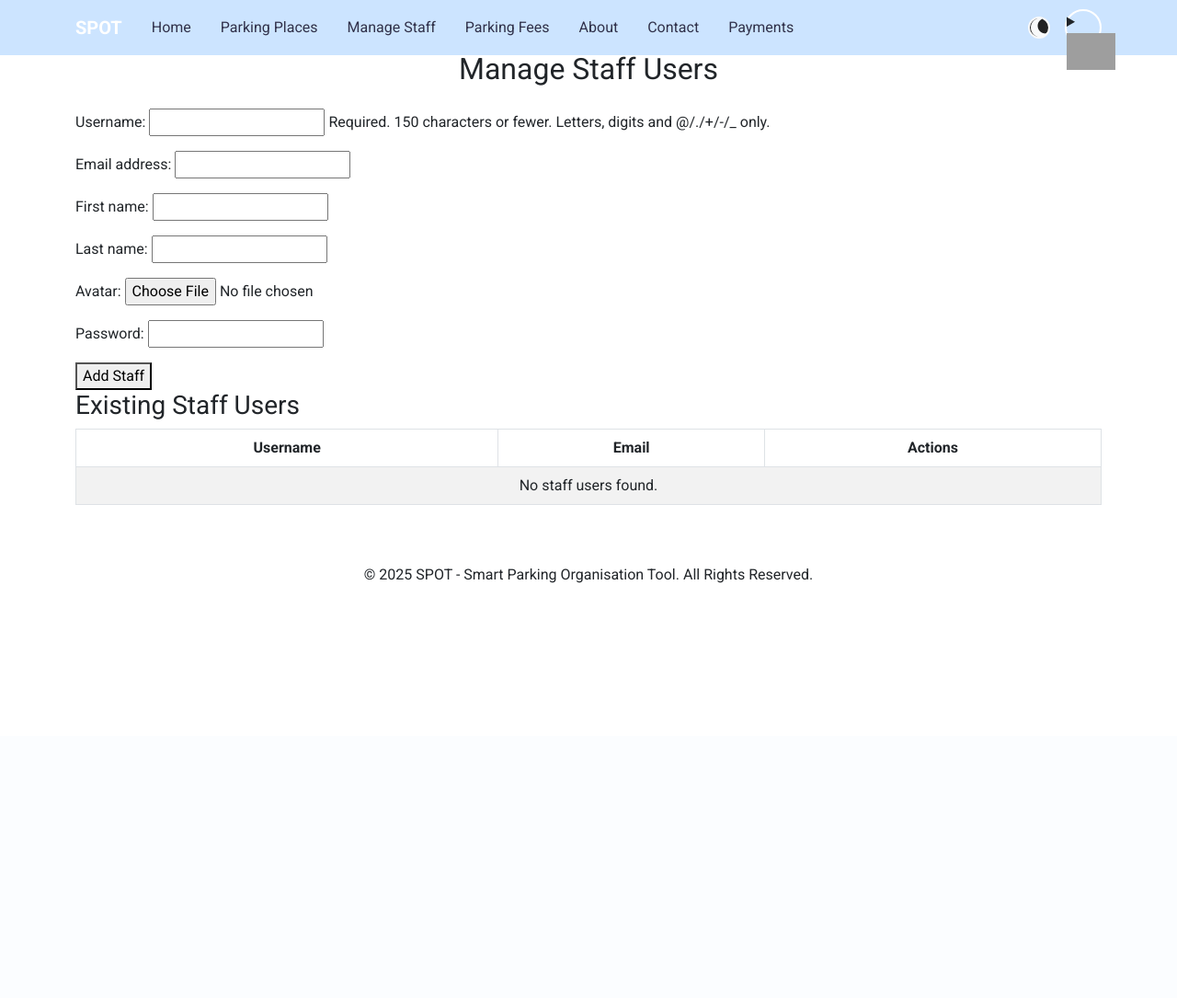
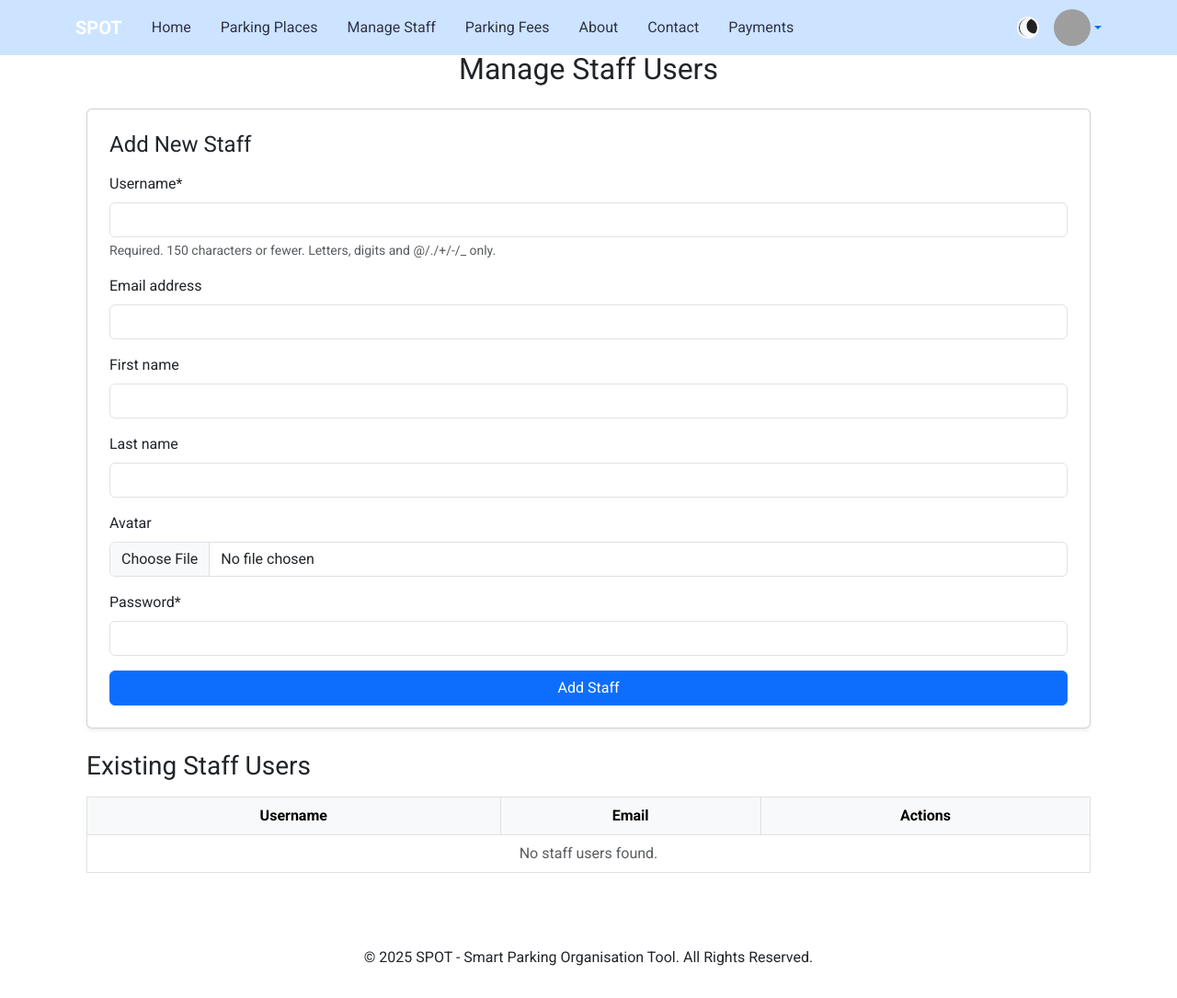
Before and after one commit to tharun977/spot-main, a Django app: page /manage_staff_users/ in a window 1280 px wide. Shown: the whole page at 92% size. Before the commit the page ends 634 px from the top, so only its background shows below. Run offline with Django 5.2, Linux system fonts and the light colour scheme; the visitor is signed in with stand-in values (Sample User, id 1); data comes from the database, SQL or seed files in the repository; some libraries are stand-ins or nearby versions; grey boxes are pictures that could not be loaded.

Commit message:
ui impro

```diff
--- a/templates/base.html
+++ b/templates/base.html
@@ -154,21 +154,35 @@
                         </button>
 
                         {% if user.is_authenticated %}
+                        {% load static %}
+
                         <!-- Profile Dropdown -->
-                        <div class="dropdown-container ms-3">
-                            <details class="dropdown right">
-                                <summary class="avatar">
-                                    <img src="{% if user.role == 'Admin' %}{% static 'images/default_user.png' %}{% else %}{{ user.get_avatar }}{% endif %}"
-                                        alt="User Avatar" height="40">
-                                </summary>
-                                <ul>
-                                    <li><a class="dropdown-item" href="{% url 'profile' %}"><i class="fas fa-user-circle"></i> My Profile</a></li>
-                                    <li><a class="dropdown-item" href="{% url 'settings' %}"><i class="fas fa-cog"></i> Settings</a></li>
-                                    <li class="divider"></li>
-                                    <li><a class="dropdown-item text-danger" href="{% url 'logout' %}"><i class="fas fa-sign-out-alt"></i> Logout</a></li>
-                                </ul>
-                            </details>
+                        <div class="dropdown ms-3">
+                            <a href="#" class="d-flex align-items-center text-decoration-none dropdown-toggle" id="profileDropdown" data-bs-toggle="dropdown" aria-expanded="false">
+                                <img src="{% if user.role == 'Admin' %}{% static 'images/default_user.png' %}{% else %}{{ user.get_avatar }}{% endif %}"
+                                    alt="User Avatar" class="rounded-circle" height="40" width="40">
+                            </a>
+
+                            <ul class="dropdown-menu dropdown-menu-end" aria-labelledby="profileDropdown">
+                                <li>
+                                    <a class="dropdown-item d-flex align-items-center" href="{% url 'profile' %}">
+                                        <i class="fas fa-user-circle me-2"></i> My Profile
+                                    </a>
+                                </li>
+                                <li>
+                                    <a class="dropdown-item d-flex align-items-center" href="{% url 'settings' %}">
+                                        <i class="fas fa-cog me-2"></i> Settings
+                                    </a>
+                                </li>
+                                <li><hr class="dropdown-divider"></li>
+                                <li>
+                                    <a class="dropdown-item d-flex align-items-center text-danger" href="{% url 'logout' %}">
+                                        <i class="fas fa-sign-out-alt me-2"></i> Logout
+                                    </a>
+                                </li>
+                            </ul>
                         </div>
+
                         {% else %}
                         <a href="{% url 'login' %}" class="btn btn-outline-light ms-3">Login</a>
                         {% endif %}
--- a/templates/home.html
+++ b/templates/home.html
@@ -41,6 +41,7 @@
         display: none;
     }
     body {
+        background: linear-gradient(to bottom, #7dc1f9, #e1eefb); /* Soft blue gradient */
         -ms-overflow-style: none; /* Hide scrollbar in IE & Edge */
         scrollbar-width: none; /* Hide scrollbar in Firefox */
     }
--- a/templates/manage_staff_users.html
+++ b/templates/manage_staff_users.html
@@ -1,20 +1,26 @@
 {% extends 'base.html' %}
+{% load crispy_forms_tags %}
 {% block title %}Manage Staff{% endblock %}
 
 {% block content %}
+<div class="container">
     <h2 class="my-4 text-center">Manage Staff Users</h2>
 
     <!-- Add Staff Form -->
+    <div class="card shadow-sm p-4 mb-4">
+        <h4 class="mb-3">Add New Staff</h4>
         <form method="post" enctype="multipart/form-data">
             {% csrf_token %}
-    {{ form.as_p }}
-    <button type="submit">Add Staff</button>
+            {{ form|crispy }}
+            <button type="submit" class="btn btn-primary w-100">Add Staff</button>
         </form>
+    </div>
 
     <!-- List of Staff Users -->
-<h3>Existing Staff Users</h3>
-<table class="table table-striped table-bordered text-center">
-    <thead>
+    <h3 class="mb-3">Existing Staff Users</h3>
+    <div class="table-responsive">
+        <table class="table table-hover table-bordered text-center align-middle">
+            <thead class="table-light">
                 <tr>
                     <th>Username</th>
                     <th>Email</th>
@@ -27,13 +33,17 @@
                     <td>{{ staff.username }}</td>
                     <td>{{ staff.email }}</td>
                     <td>
-                <a href="{% url 'edit_staff' staff.pk %}" class="btn btn-warning btn-sm">Edit</a>
+                        <a href="{% url 'edit_staff' staff.pk %}" class="btn btn-warning btn-sm me-2">Edit</a>
                         <a href="{% url 'delete_staff' staff.pk %}" class="btn btn-danger btn-sm">Delete</a>
                     </td>
                 </tr>
                 {% empty %}
-        <tr><td colspan="3" class="text-center">No staff users found.</td></tr>
+                <tr>
+                    <td colspan="3" class="text-center text-muted">No staff users found.</td>
+                </tr>
                 {% endfor %}
             </tbody>
         </table>
+    </div>
+</div>
 {% endblock %}
--- a/templates/parking_lot_list.html
+++ b/templates/parking_lot_list.html
@@ -40,8 +40,9 @@
 
 
 <style>
-     body {
-        overflow: hidden; /* Hides scrollbar */
+     /* Hide Scrollbar */
+     ::-webkit-scrollbar {
+        display: none;
     }
     .container {
         perspective: 1000px;
```
Also changed, not shown: templates/delete_parking_lots.html (+17 -4 lines), templates/edit_parking_place.html (+19 -8 lines), templates/login.html (+9 -3 lines). Lines whose indentation alone changed are shown as unchanged.
